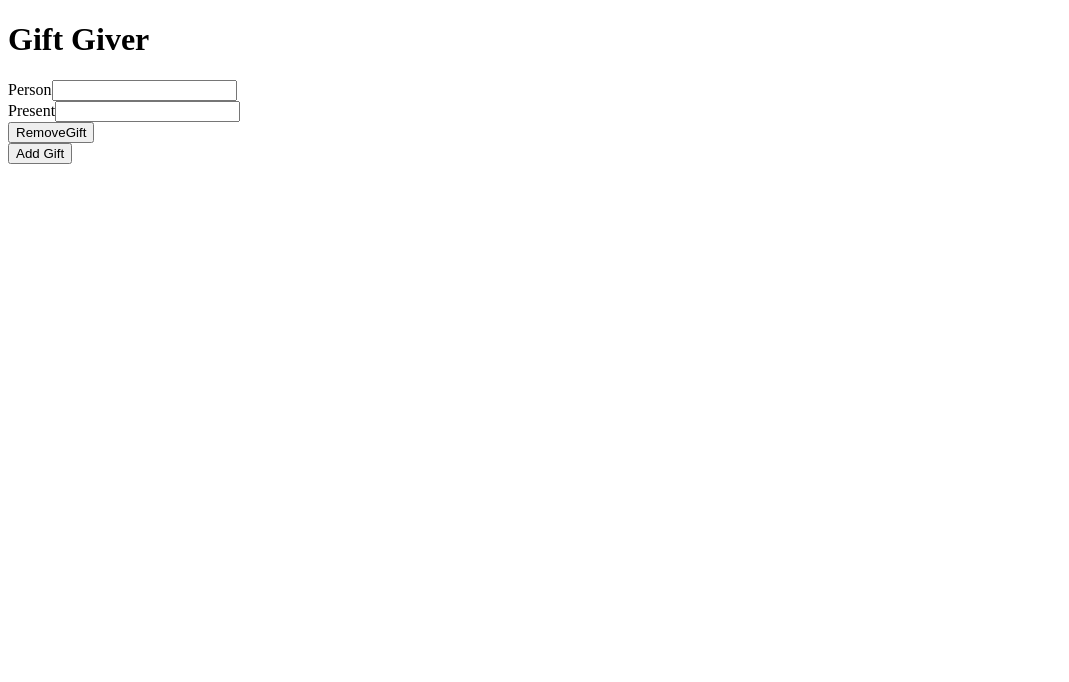
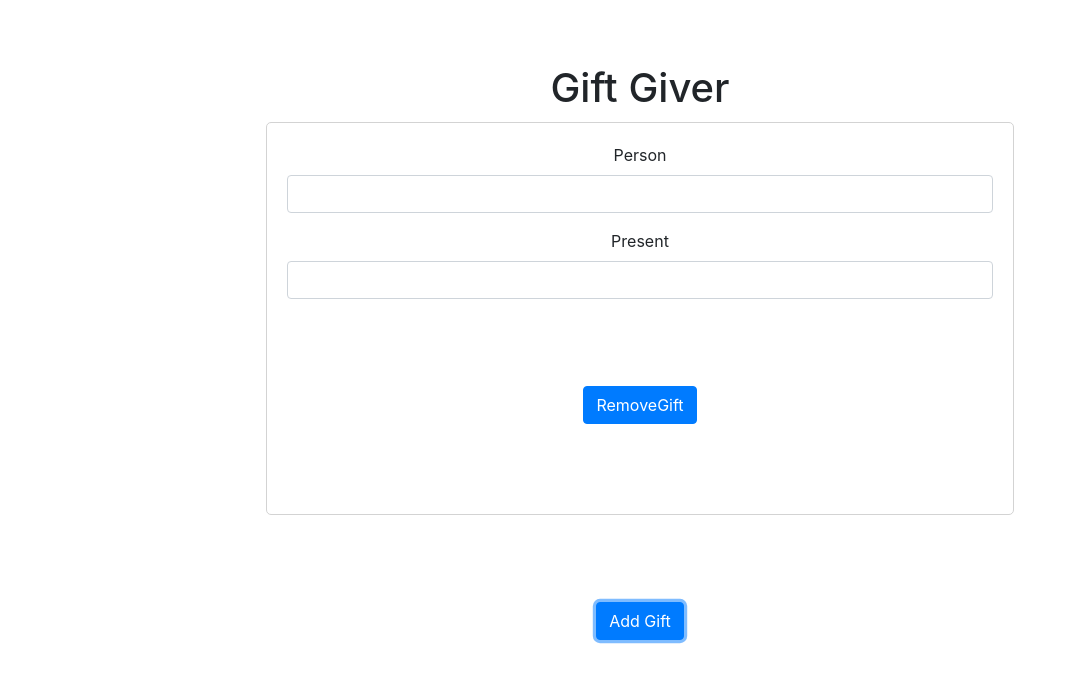
Before and after one commit to Jayashree20196/TDD-Test-Driven-Development-, a React (Create React App) app in the folder jest-enzyme/: page / in a window 1280 px wide. Both pictures are taken after a click on the button "Add Gift". Shown: the top 682 px of the page, without its empty margins (0-1069 px from the left). Built offline with nearby package versions, Linux system fonts and the light colour scheme.

Commit message:
added stylings and finished the app with 90% test coverage

```diff
--- a/jest-enzyme/public/index.html
+++ b/jest-enzyme/public/index.html
@@ -24,6 +24,7 @@
       work correctly both with client-side routing and a non-root public URL.
       Learn how to configure a non-root public URL by running `npm run build`.
     -->
+    <link rel="stylesheet" href="https://maxcdn.bootstrapcdn.com/bootstrap/4.0.0/css/bootstrap.min.css" integrity="sha384-Gn5384xqQ1aoWXA+058RXPxPg6fy4IWvTNh0E263XmFcJlSAwiGgFAW/dAiS6JXm" crossorigin="anonymous">
     <title>React App</title>
   </head>
   <body>
--- a/jest-enzyme/src/components/Gift.js
+++ b/jest-enzyme/src/components/Gift.js
@@ -13,7 +13,7 @@
 
     render() {
         return(
-            <div>
+            <div className ='gift'>
                 <Form>
                     <FormGroup>
                         <Form.Label>Person</Form.Label>
--- /dev/null
+++ b/jest-enzyme/src/index.css
@@ -0,0 +1,17 @@
+body {
+    text-align: center;
+    padding: 5%;
+    padding-left: 20%;
+    padding-right: 20%;
+}
+
+.gift {
+    border: 1px solid lightgrey;
+    border-radius: 5px;
+    margin: 10px;
+    padding: 20px;
+}
+
+button {
+    margin : 10%;
+}
--- a/jest-enzyme/src/index.js
+++ b/jest-enzyme/src/index.js
@@ -1,5 +1,6 @@
 import React from 'react';
 import { render } from 'react-dom';
 import App from './components/App';
+import './index.css'
 
 render(<App/>, document.getElementById('root'));
```
